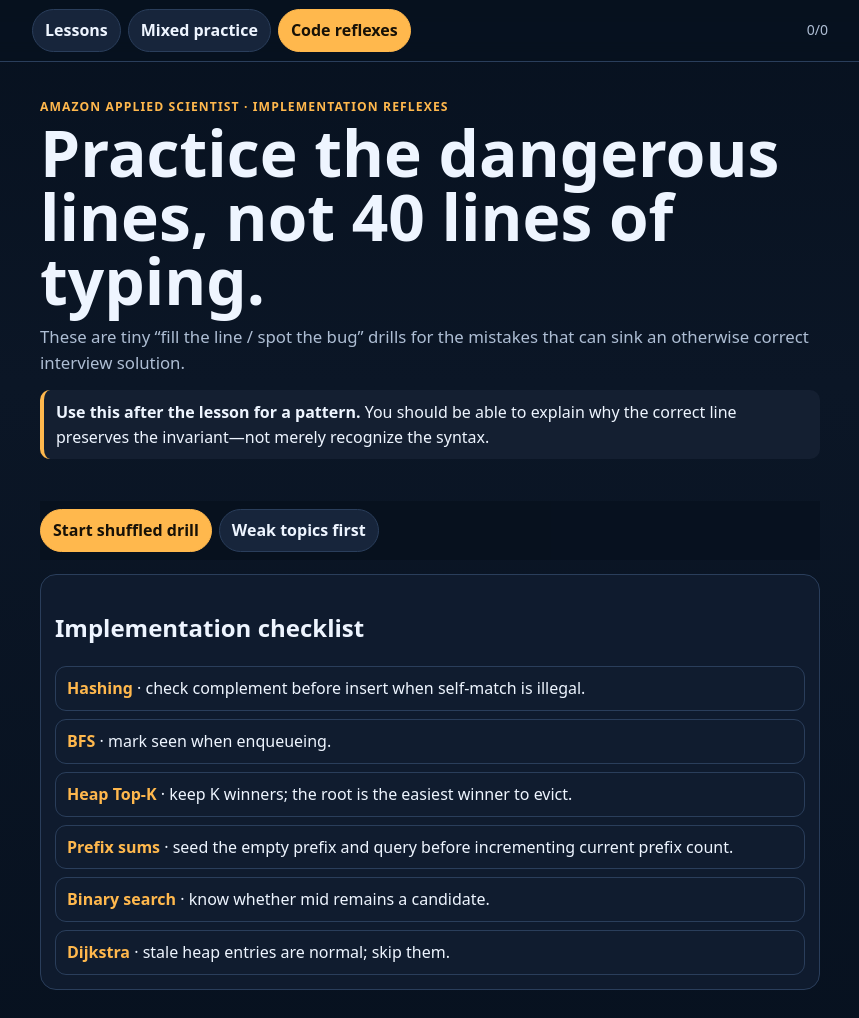
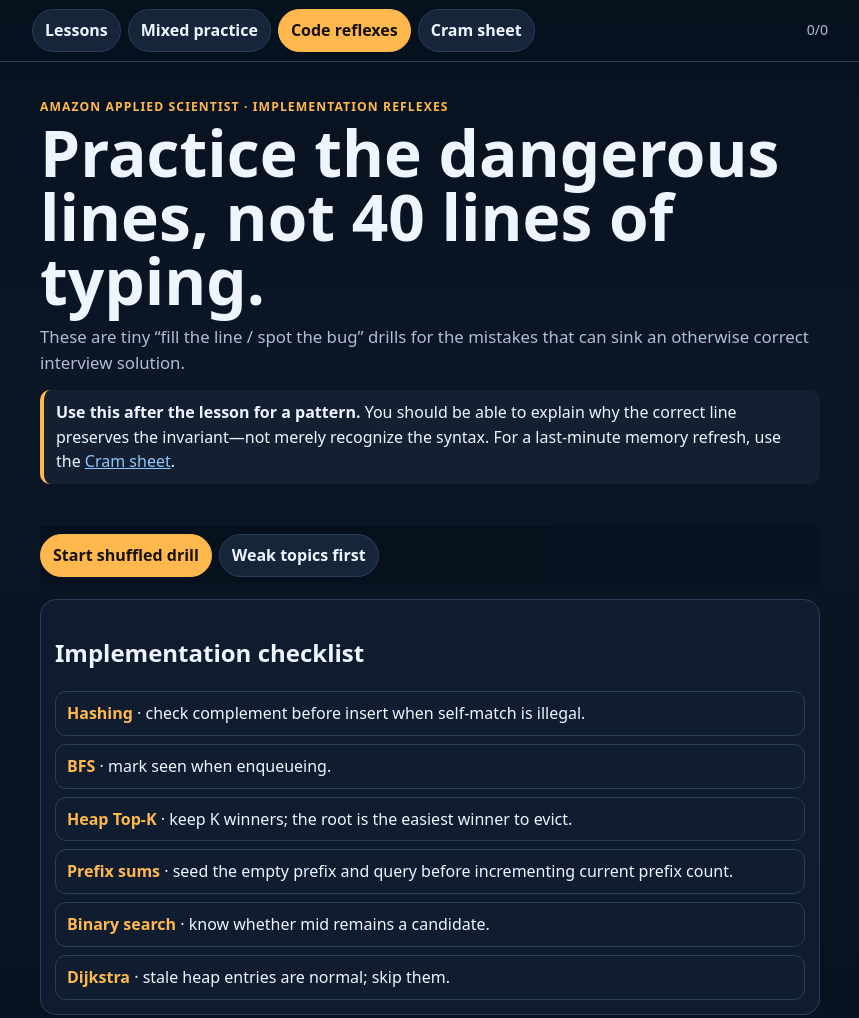
Before and after one commit to Tahlor/crash_course, a plain HTML site: page leetcode/amazon/code.html in a window 1280 px wide. Shown: the top 1018 px of the page, without its empty margins (210-1069 px from the left). Drawn offline with Linux system fonts and the light colour scheme.

Commit message:
Add cram sheet to code reflex navigation

```diff
--- a/leetcode/amazon/code.html
+++ b/leetcode/amazon/code.html
@@ -1,7 +1,7 @@
 <!doctype html>
 <html lang="en"><head><meta charset="utf-8"><meta name="viewport" content="width=device-width,initial-scale=1,viewport-fit=cover"><meta name="theme-color" content="#07111f"><title>Amazon Coding Reflexes</title><link rel="stylesheet" href="style.css"><link rel="stylesheet" href="practice.css"><link rel="stylesheet" href="code.css"></head><body>
-<div class="top"><div class="topin"><a class="pill" href="index.html">Lessons</a><a class="pill" href="practice.html">Mixed practice</a><span class="pill active">Code reflexes</span><span class="progress" id="progress">0/0</span></div></div>
-<main class="wrap"><section class="hero"><div class="eyebrow">Amazon Applied Scientist · implementation reflexes</div><h1>Practice the dangerous lines, not 40 lines of typing.</h1><p>These are tiny “fill the line / spot the bug” drills for the mistakes that can sink an otherwise correct interview solution.</p><div class="note"><b>Use this after the lesson for a pattern.</b> You should be able to explain why the correct line preserves the invariant—not merely recognize the syntax.</div></section>
+<div class="top"><div class="topin"><a class="pill" href="index.html">Lessons</a><a class="pill" href="practice.html">Mixed practice</a><span class="pill active">Code reflexes</span><a class="pill" href="cheatsheet.html">Cram sheet</a><span class="progress" id="progress">0/0</span></div></div>
+<main class="wrap"><section class="hero"><div class="eyebrow">Amazon Applied Scientist · implementation reflexes</div><h1>Practice the dangerous lines, not 40 lines of typing.</h1><p>These are tiny “fill the line / spot the bug” drills for the mistakes that can sink an otherwise correct interview solution.</p><div class="note"><b>Use this after the lesson for a pattern.</b> You should be able to explain why the correct line preserves the invariant—not merely recognize the syntax. For a last-minute memory refresh, use the <a href="cheatsheet.html">Cram sheet</a>.</div></section>
 <div class="actions startActions"><button class="btn primary" id="start">Start shuffled drill</button><button class="btn" id="weak">Weak topics first</button></div>
 <section id="trainer" class="trainer"></section>
 <section class="weakBox"><h2>Implementation checklist</h2><div class="recognition"><div><b>Hashing</b> · check complement before insert when self-match is illegal.</div><div><b>BFS</b> · mark seen when enqueueing.</div><div><b>Heap Top-K</b> · keep K winners; the root is the easiest winner to evict.</div><div><b>Prefix sums</b> · seed the empty prefix and query before incrementing current prefix count.</div><div><b>Binary search</b> · know whether mid remains a candidate.</div><div><b>Dijkstra</b> · stale heap entries are normal; skip them.</div></div></section>
```
